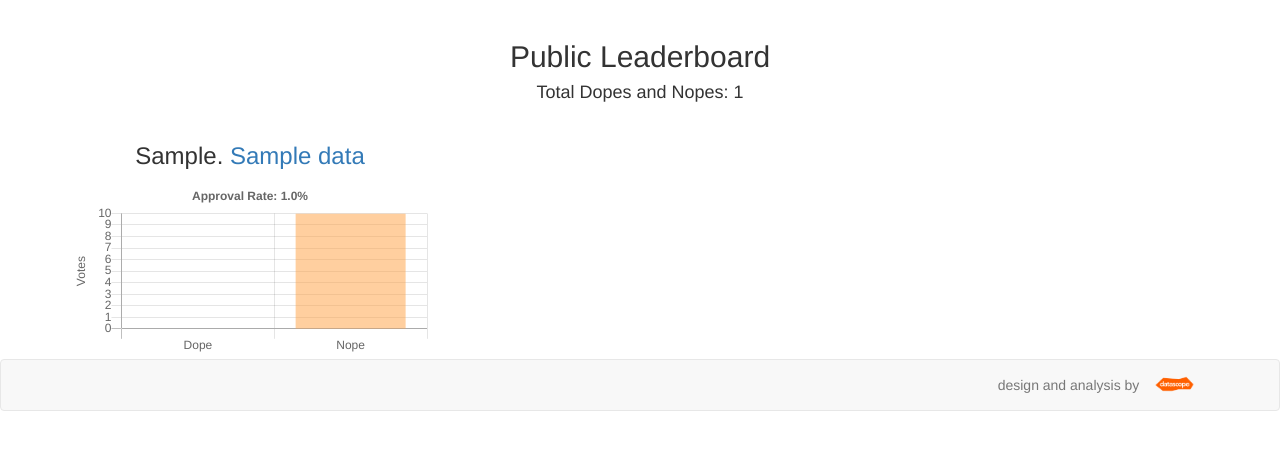
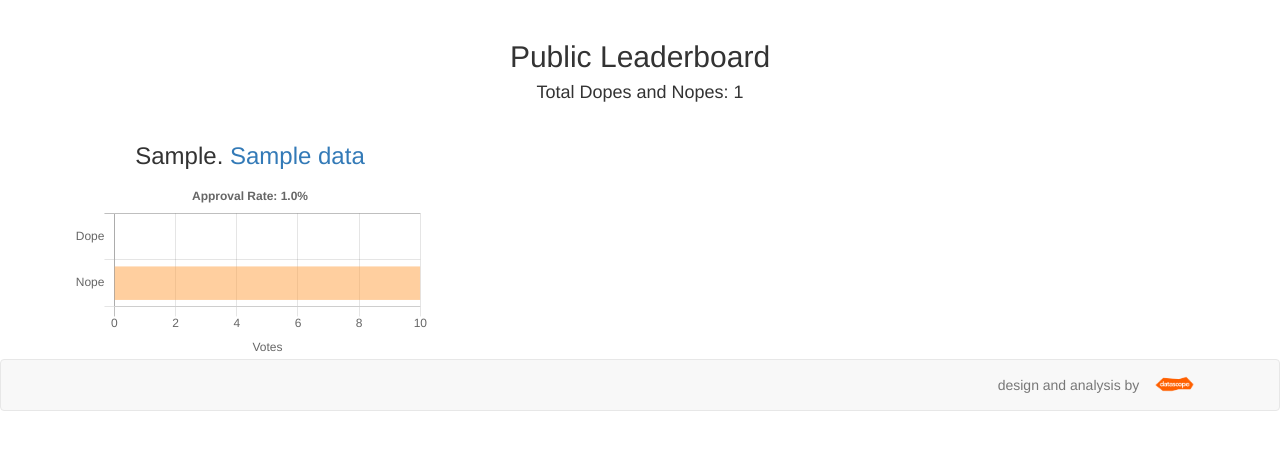
Before and after one commit to datascopeanalytics/DeepProduct, a Flask app: template templates/leaderboard.html in a window 1280 px wide. Shown: the part 52-502 px from the top of the page. Run offline with Flask 2, Linux system fonts and the light colour scheme; the template is opened without the code that fills it: most values are stand-ins (such as "Sample title", 1, 10 or a date in 2020); parts of the project's set-up code (start-up, migrations or seed data) failed here and were passed over; some libraries are stand-ins or nearby versions.

Commit message:
Bar charts horizontal instead of vertical

```diff
--- a/templates/leaderboard.html
+++ b/templates/leaderboard.html
@@ -64,7 +64,7 @@
   var modelRow = $('#model-link-'+rowNo);
   var ctx = document.getElementById('approval-chart-'+rowNo).getContext('2d');
   var myChart = new Chart(ctx, {
-    type: 'bar',
+    type: 'horizontalBar',
     data: {
     labels: ['Dope', 'Nope'],
     datasets: [{
@@ -82,7 +82,7 @@
         text: modelRow.data('rate')
       },
       scales: {
-        yAxes: [{
+        xAxes: [{
           ticks: {
             beginAtZero: true
           },
```
